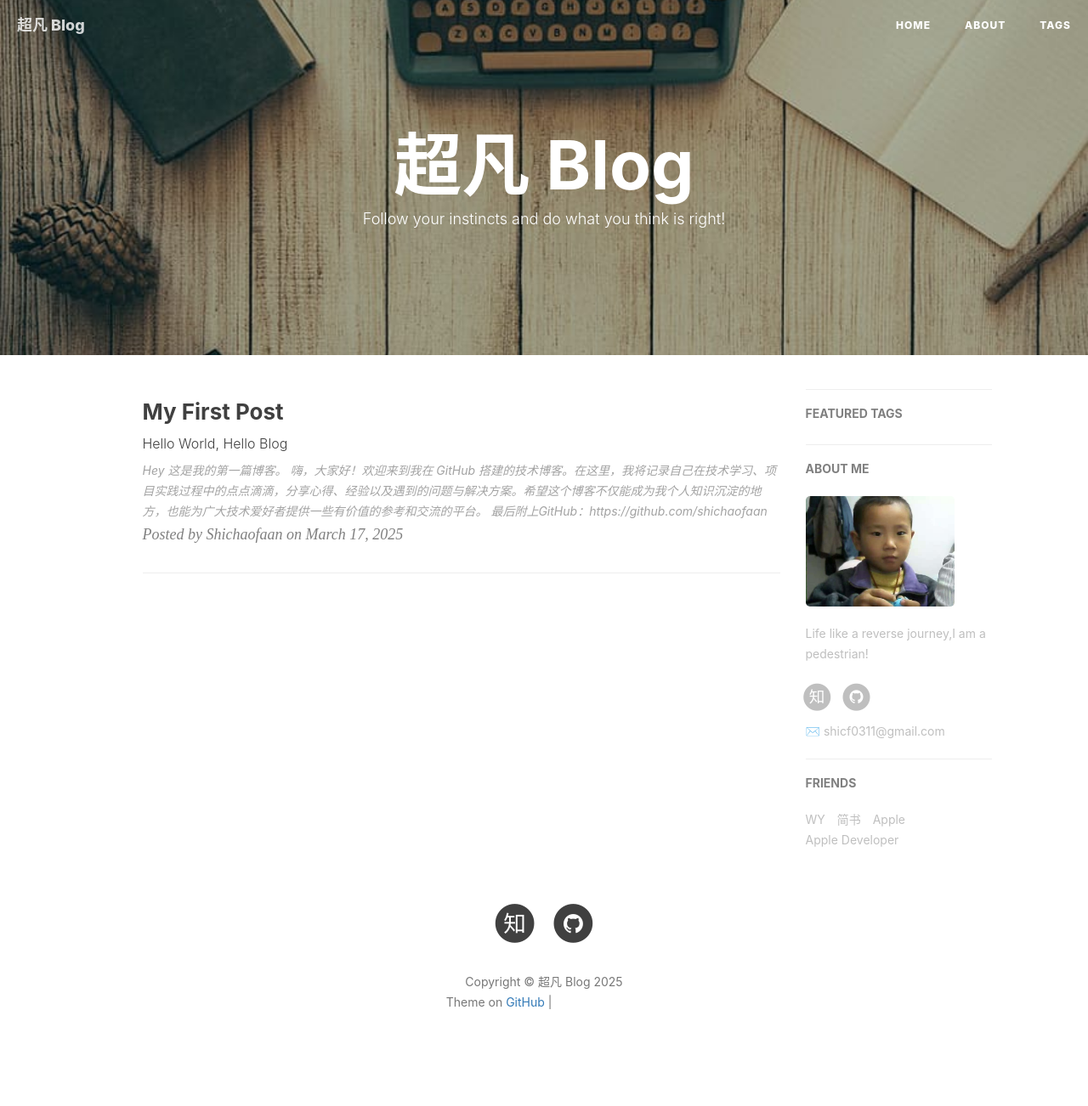
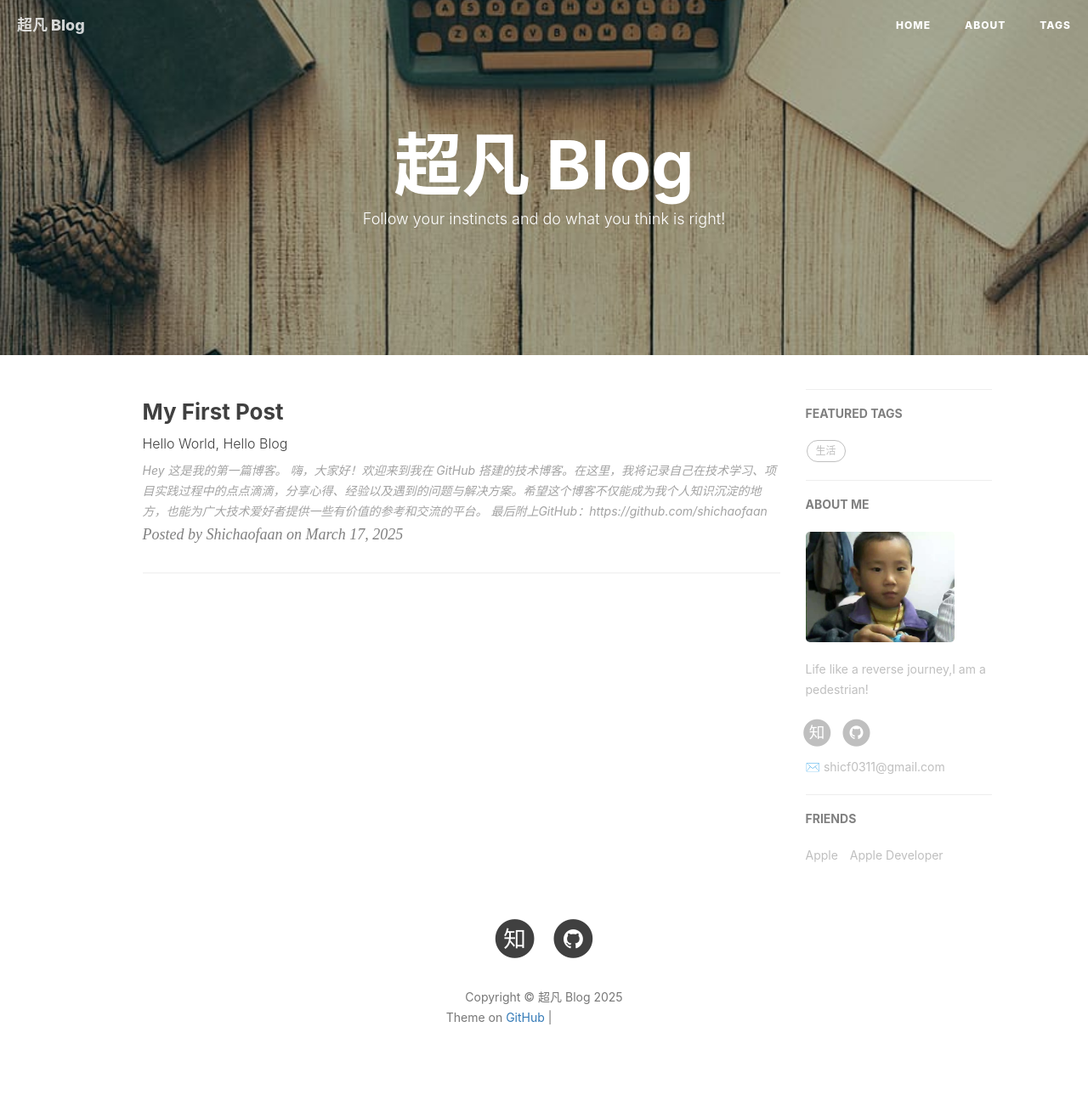
Before and after one commit to shichaofaan/shichaofaan.github.io, a Jekyll site: the page built from index.html, in a window 1280 px wide. Shown: the whole page at 85% size. Built offline with Jekyll 4.4.1, drawn with Linux system fonts in a browser that asks for light colours; nearby versions of some CDN libraries; the list of posts is cut into pages by our own code; comment, search, counter and statistics services are not loaded; grey boxes are pictures that could not be loaded.

Commit message:
Update _config.yml

```diff
--- a/_config.yml
+++ b/_config.yml
@@ -64,9 +64,9 @@ gitalk:
   enable: true    #是否开启Gitalk评论
   clientID: f2c84e7629bb1446c1a4                            #生成的clientID
   clientSecret: ca6d6139d1e1b8c43f8b2e19492ddcac8b322d0d    #生成的clientSecret
-  repo: qiubaiying.github.io    #仓库名称
-  owner: qiubaiying    #github用户名
-  admin: qiubaiying
+  repo: shichaofaan.github.io    #仓库名称
+  owner: shichaofaan    #github用户名
+  admin: shichaofaan
   distractionFreeMode: true #是否启用类似FB的阴影遮罩
 
 
@@ -86,7 +86,7 @@ ga_domain: auto               # 默认的是 auto, 这里我是自定义了的
 
 # Featured Tags
 featured-tags: true                     # 是否使用首页标签
-featured-condition-size: 1              # 相同标签数量大于这个数，才会出现在首页
+featured-condition-size: 0              # 相同标签数量大于这个数，才会出现在首页
 
 
 
@@ -99,12 +99,6 @@ service-worker: true
 # Friends
 friends: [
     {
-        title: "WY",
-        href: "http://zhengwuyang.com"
-    },{
-        title: "简书",
-        href: "http://www.jianshu.com/u/e71990ada2fd"
-    },{
         title: "Apple",
         href: "https://apple.com"
     },{
```
